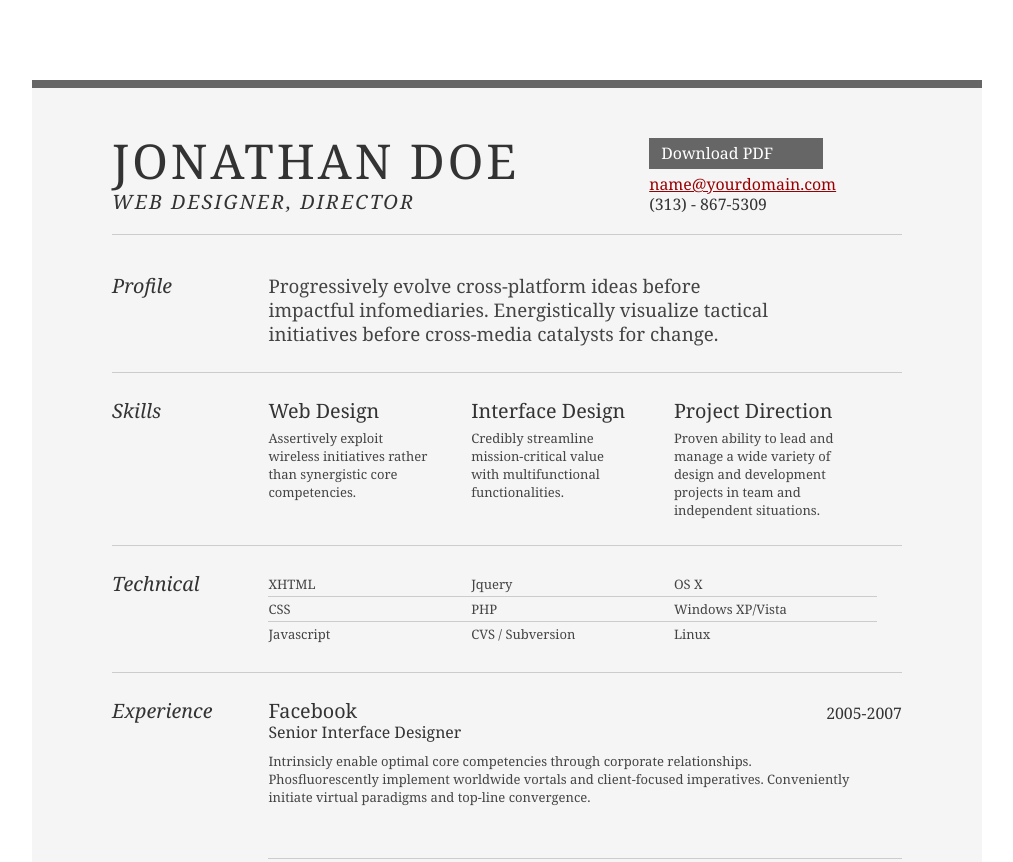
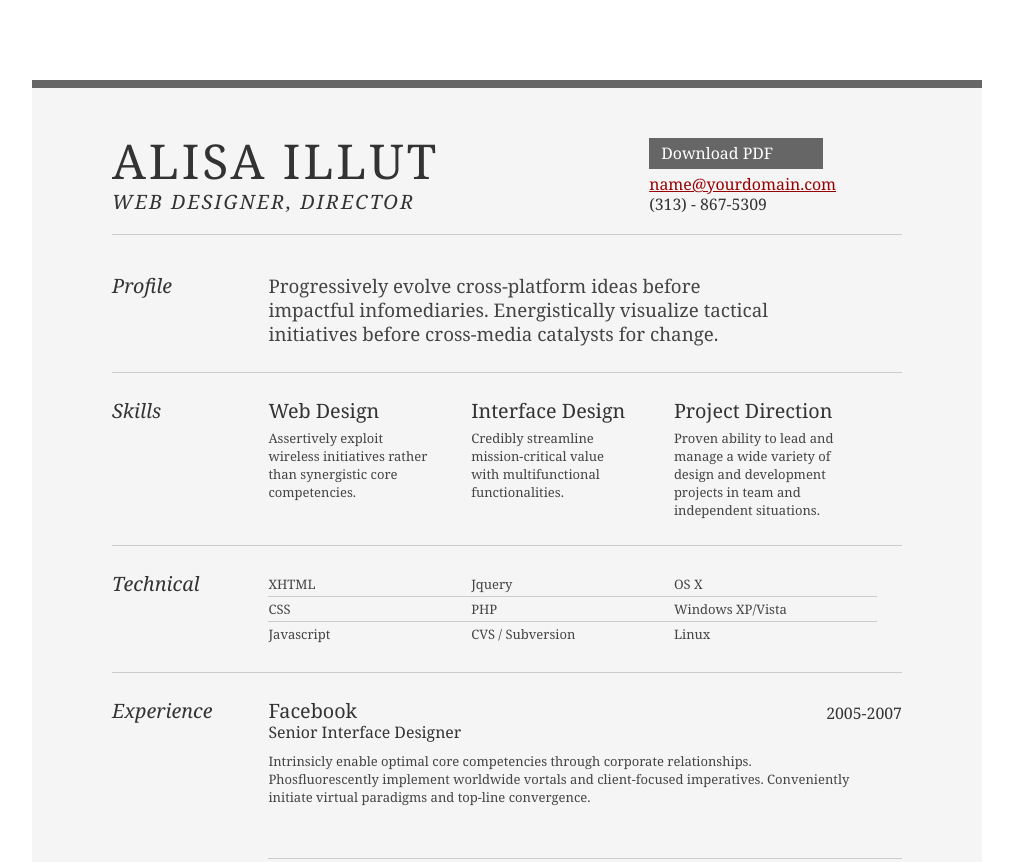
Before and after one commit to alisaillut/alisaillut.github.io, a plain HTML site: page index.html in a window 1280 px wide. Shown: the top 862 px of the page, without its empty margins (133-1146 px from the left). Drawn offline with Linux system fonts and the light colour scheme.

Commit message:
change the heading

```diff
--- a/index.html
+++ b/index.html
@@ -3,7 +3,7 @@
 <html>
 <head>
 
-	<title>Jonathan Doe | Web Designer, Director | name@yourdomain.com</title>
+	<title>Alisa Illut | Web Designer, Director | name@yourdomain.com</title>
 	<meta http-equiv="content-type" content="text/html; charset=utf-8" />
 
 	<meta name="keywords" content="" />
@@ -21,7 +21,7 @@
 		<div id="hd">
 			<div class="yui-gc">
 				<div class="yui-u first">
-					<h1>Jonathan Doe</h1>
+					<h1>Alisa Illut</h1>
 					<h2>Web Designer, Director</h2>
 				</div>
 
```
